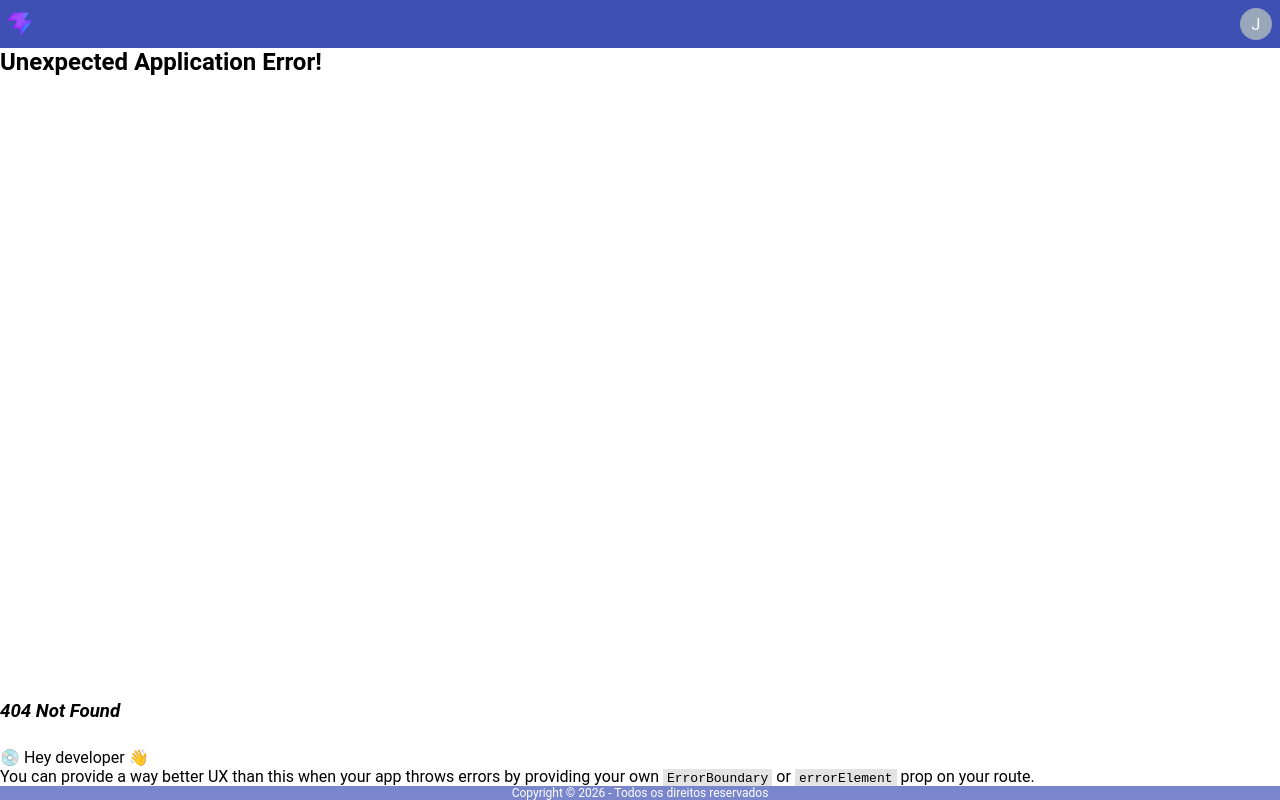
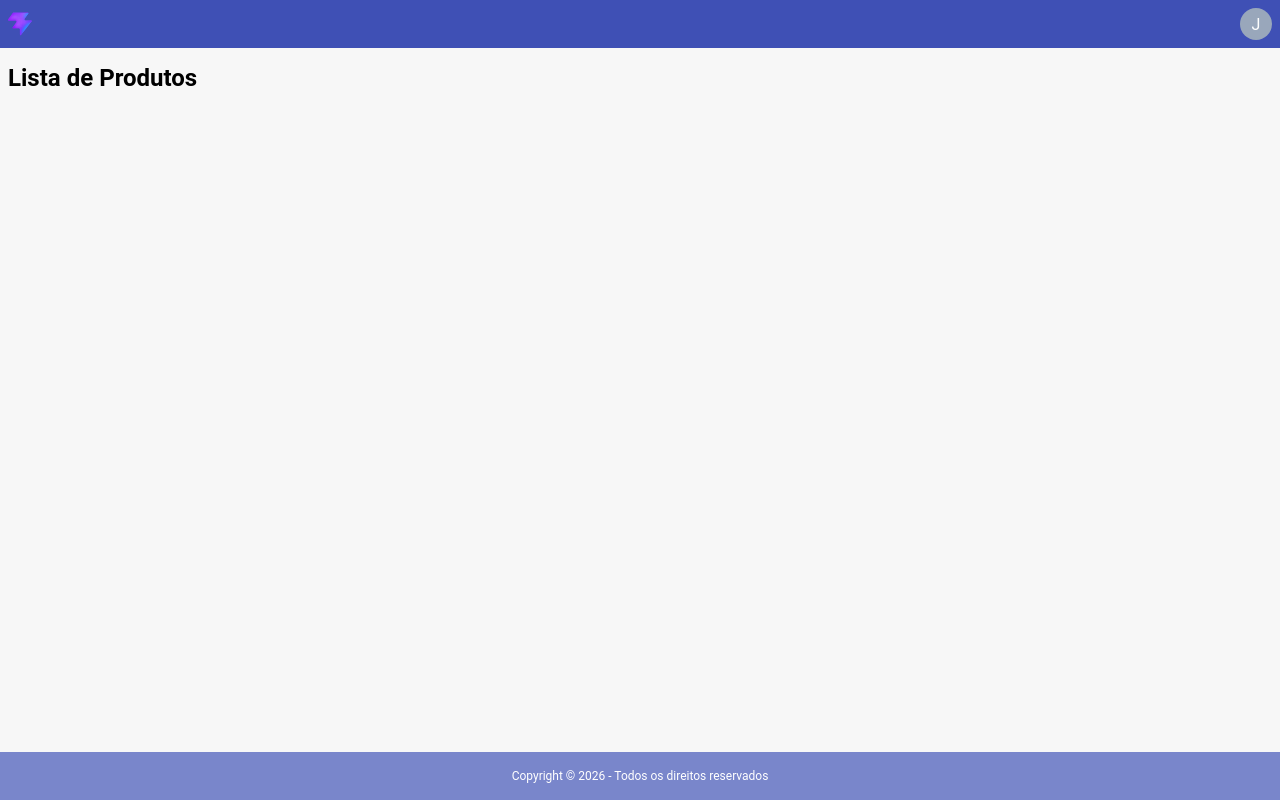
Before and after one commit to gustavocastilhos/aplicativo-pwa, a React (Vite) app: page /lista-produtos in a window 1280 px wide. Before the commit this address had no page. Built offline with nearby package versions, Linux system fonts and the light colour scheme.

Commit message:
Arrumando roteador

```diff
--- a/src/App.jsx
+++ b/src/App.jsx
@@ -1,22 +1,13 @@
 import "./App.css";
 import Cabecalho from "./componentes/Cabecalho/Cabecalho";
 import Rodape from "./componentes/Rodape/Rodape";
-import PaginaInicial from "./paginas/PaginaInicial/PaginaInicial";
-
-import { createBrowserRouter, RouterProvider } from "react-router-dom";
-
-const roteador = createBrowserRouter([
-  {
-    path: "",
-    element: <PaginaInicial />,
-  },
-]);
+import Roteador from "./roteador";
 
 function App() {
     return (
         <>
             <Cabecalho />
-      <RouterProvider router={roteador} />
+            <Roteador />
             <Rodape />
         </>
     );
--- a/src/componentes/principal/principal.jsx
+++ b/src/componentes/principal/principal.jsx
@@ -1,7 +1,10 @@
 import "./Principal.css";
 
 function Principal(props) {
-  return <main className="Principal_root">{props.children}</main>;
+  return <main className="Principal_root">
+    <h2>{props.titulo}</h2>
+    {props.children}
+    </main>;
 }
 
 export default Principal;
--- /dev/null
+++ b/src/paginas/PaginaListaProdutos/PaginaListaProdutos.jsx
@@ -0,0 +1,8 @@
+import Principal from "../../componentes/Principal/Principal";
+import "./PaginaListaProdutos.css";
+
+function PaginaListaProdutos () {
+    return <Principal titulo="Lista de Produtos"></Principal>;
+};
+
+export default PaginaListaProdutos;
--- /dev/null
+++ b/src/roteador.jsx
@@ -0,0 +1,21 @@
+import PaginaInicial from "./paginas/PaginaInicial/PaginaInicial";
+import PaginaListaProdutos from "./paginas/PaginaListaProdutos/PaginaListaProdutos"; // Import adicionado
+
+import { createBrowserRouter, RouterProvider } from "react-router-dom";
+
+const roteador = createBrowserRouter([
+    {
+        path: "",
+        element: <PaginaInicial />,
+    },
+    {
+        path: 'lista-produtos',
+        element: <PaginaListaProdutos />,
+    },
+]);
+
+function Roteador(){
+    return <RouterProvider router={roteador} />;
+}
+
+export default Roteador;
```
Also changed, not shown: src/paginas/PaginaListaProdutos/PaginaListaProdutos.css (added), 1 other file (tests, documents, lock files or other folders). Lines whose indentation alone changed are shown as unchanged.
